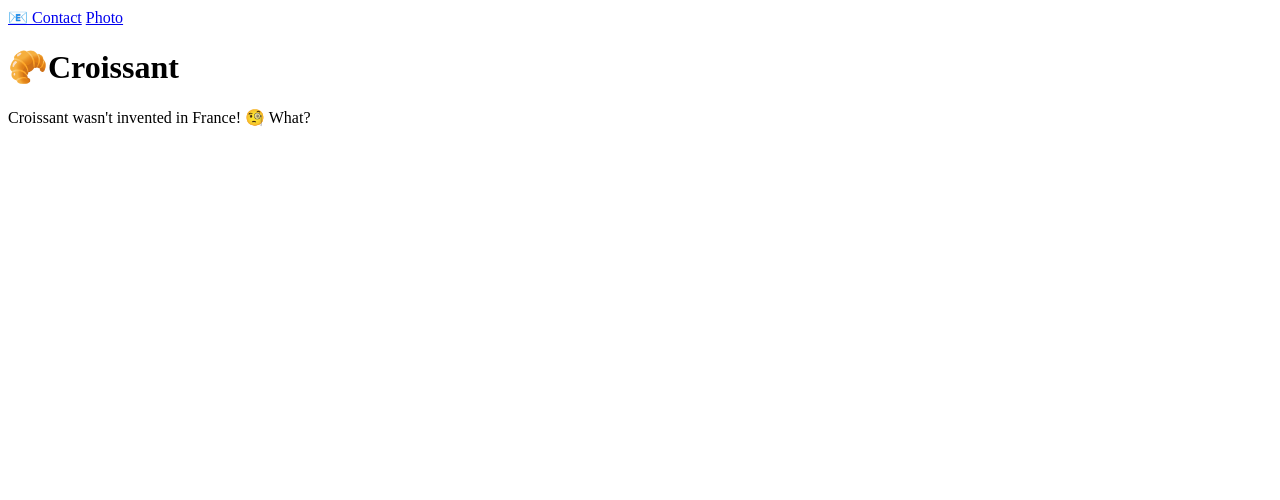
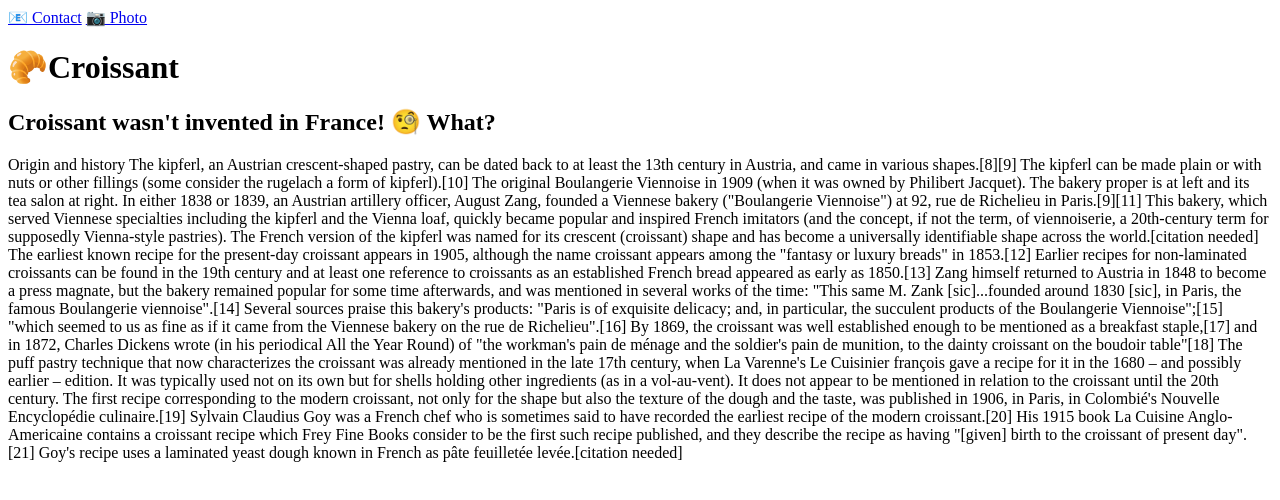
Before and after one commit to LisaLowagie/Croissant, a plain HTML site: page index.html in a window 1280 px wide. Drawn offline with Linux system fonts and the light colour scheme.

Commit message:
Added link to css + added some text to index page

```diff
--- a/index.html
+++ b/index.html
@@ -3,12 +3,60 @@
   <head>
     <meta charset="UTF-8" />
     <meta name="viewport" content="width=device-width, initial-scale=1.0" />
+    <link rel="stylesheet" href="src/style.css" />
     <title>Homepage</title>
   </head>
   <body>
     <a href="contact.html">📧 Contact</a>
-    <a href="photo.html">Photo</a>
+    <a href="photo.html">📷 Photo</a>
     <h1>🥐Croissant</h1>
-    <p>Croissant wasn't invented in France! 🧐 What?</p>
+    <h2>Croissant wasn't invented in France! 🧐 What?</h2>
+    <p>
+      Origin and history The kipferl, an Austrian crescent-shaped pastry, can be
+      dated back to at least the 13th century in Austria, and came in various
+      shapes.[8][9] The kipferl can be made plain or with nuts or other fillings
+      (some consider the rugelach a form of kipferl).[10] The original
+      Boulangerie Viennoise in 1909 (when it was owned by Philibert Jacquet).
+      The bakery proper is at left and its tea salon at right. In either 1838 or
+      1839, an Austrian artillery officer, August Zang, founded a Viennese
+      bakery ("Boulangerie Viennoise") at 92, rue de Richelieu in Paris.[9][11]
+      This bakery, which served Viennese specialties including the kipferl and
+      the Vienna loaf, quickly became popular and inspired French imitators (and
+      the concept, if not the term, of viennoiserie, a 20th-century term for
+      supposedly Vienna-style pastries). The French version of the kipferl was
+      named for its crescent (croissant) shape and has become a universally
+      identifiable shape across the world.[citation needed] The earliest known
+      recipe for the present-day croissant appears in 1905, although the name
+      croissant appears among the "fantasy or luxury breads" in 1853.[12]
+      Earlier recipes for non-laminated croissants can be found in the 19th
+      century and at least one reference to croissants as an established French
+      bread appeared as early as 1850.[13] Zang himself returned to Austria in
+      1848 to become a press magnate, but the bakery remained popular for some
+      time afterwards, and was mentioned in several works of the time: "This
+      same M. Zank [sic]...founded around 1830 [sic], in Paris, the famous
+      Boulangerie viennoise".[14] Several sources praise this bakery's products:
+      "Paris is of exquisite delicacy; and, in particular, the succulent
+      products of the Boulangerie Viennoise";[15] "which seemed to us as fine as
+      if it came from the Viennese bakery on the rue de Richelieu".[16] By 1869,
+      the croissant was well established enough to be mentioned as a breakfast
+      staple,[17] and in 1872, Charles Dickens wrote (in his periodical All the
+      Year Round) of "the workman's pain de ménage and the soldier's pain de
+      munition, to the dainty croissant on the boudoir table"[18] The puff
+      pastry technique that now characterizes the croissant was already
+      mentioned in the late 17th century, when La Varenne's Le Cuisinier
+      françois gave a recipe for it in the 1680 – and possibly earlier –
+      edition. It was typically used not on its own but for shells holding other
+      ingredients (as in a vol-au-vent). It does not appear to be mentioned in
+      relation to the croissant until the 20th century. The first recipe
+      corresponding to the modern croissant, not only for the shape but also the
+      texture of the dough and the taste, was published in 1906, in Paris, in
+      Colombié's Nouvelle Encyclopédie culinaire.[19] Sylvain Claudius Goy was a
+      French chef who is sometimes said to have recorded the earliest recipe of
+      the modern croissant.[20] His 1915 book La Cuisine Anglo-Americaine
+      contains a croissant recipe which Frey Fine Books consider to be the first
+      such recipe published, and they describe the recipe as having "[given]
+      birth to the croissant of present day".[21] Goy's recipe uses a laminated
+      yeast dough known in French as pâte feuilletée levée.[citation needed]
+    </p>
   </body>
 </html>
```
Also changed, not shown: contact.html (+1 -0 lines), photo.html (+1 -0 lines), src/style.css (added).
